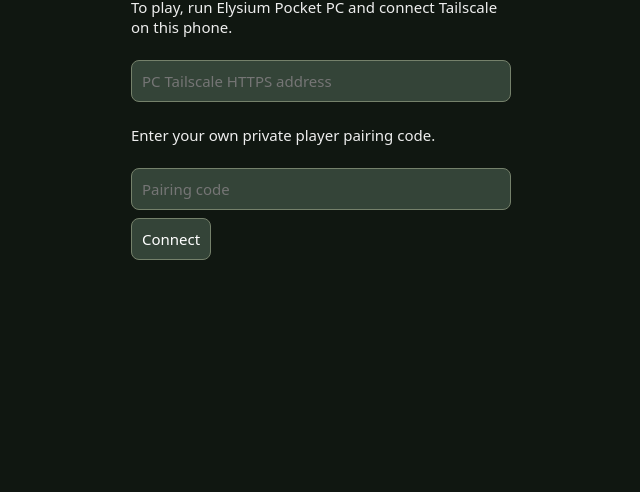
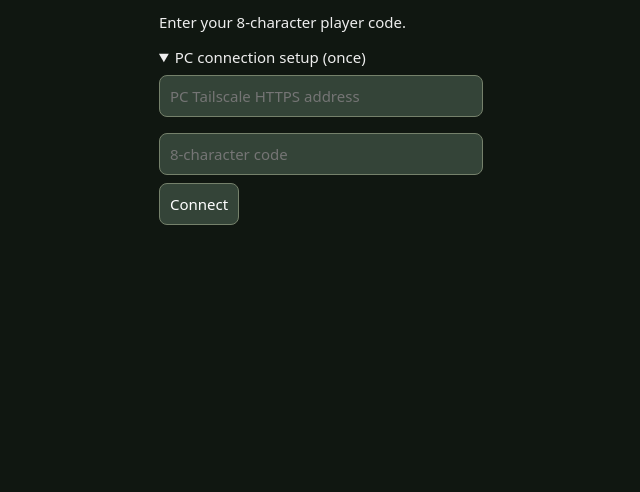
Before and after one commit to timmytwopointoh/WYRDFLUX-iPhone-Web, a plain HTML site: page elysium-pocket/index.html in a window 1280 px wide. Shown: the part 308-800 px from the top of the page, without its empty margins (319-959 px from the left). Drawn offline with Linux system fonts and the light colour scheme.

Commit message:
Use eight-character join screen and remember private host from personalized setup link

```diff
--- a/elysium-pocket/index.html
+++ b/elysium-pocket/index.html
@@ -3,7 +3,7 @@
 <style>
 *{box-sizing:border-box}html,body{margin:0;height:100%;background:#101711;color:#eee;font:15px system-ui;overscroll-behavior:none}body{display:flex;flex-direction:column}header,nav{display:flex;align-items:center;gap:6px;padding:6px max(6px,env(safe-area-inset-right)) 6px max(6px,env(safe-area-inset-left));background:#233027;flex-wrap:wrap}header{justify-content:space-between}button,input{font:inherit;border:1px solid #75816b;background:#344438;color:white;border-radius:8px;padding:10px;min-height:42px}button:active{background:#64754f}#end{background:#633d2d}#map{min-height:0;flex:1;display:flex;align-items:center;justify-content:center;overflow:hidden;touch-action:none;background:#090d09}#frame{max-height:100%;max-width:100%;object-fit:contain;touch-action:none;user-select:none;-webkit-user-drag:none}#pair{margin:auto;padding:20px;max-width:420px}#pair input{width:100%;margin:8px 0}#game{display:none;flex:1;min-height:0;flex-direction:column}#status{font-size:13px}nav{justify-content:center}button{white-space:nowrap}#context.active{background:#a07838}
 </style></head><body>
-<section id="pair"><h2>Elysium Pocket</h2><p>Install from Safari with Share → Add to Home Screen. To play, run Elysium Pocket PC and connect Tailscale on this phone.</p><input id="pc" type="url" autocomplete="off" autocapitalize="off" placeholder="PC Tailscale HTTPS address"><p>Enter your own private player pairing code.</p><input id="code" type="text" autocomplete="off" autocapitalize="off" placeholder="Pairing code"><button id="join">Connect</button><p id="error"></p></section>
+<section id="pair"><h2>Elysium Pocket</h2><p>Enter your 8-character player code.</p><details id="setup"><summary>PC connection setup (once)</summary><input id="pc" type="url" autocomplete="off" autocapitalize="off" placeholder="PC Tailscale HTTPS address"></details><input id="code" type="text" autocomplete="off" autocapitalize="characters" maxlength="8" spellcheck="false" placeholder="8-character code"><button id="join">Connect</button><p id="error"></p></section>
 <section id="game"><header><strong id="seat"></strong><span id="status">Connecting…</span><button id="leave">Disconnect</button></header><div id="map"><img id="frame" draggable="false" alt="Game stream"></div><nav>
 <button data-key="j">◀ Commander</button><button data-key="n">Commander ▶</button><button data-key="r">Recruit</button><button data-key="t">Transfer</button><button data-key="p">Power</button><button data-key="l">Trade</button><button data-key="PageUp">Zoom +</button><button data-key="PageDown">Zoom −</button><button id="context">Inspect</button><button data-key="Escape">Back</button><button id="end">End turn</button>
 </nav></section>
@@ -11,8 +11,8 @@
 if(location.protocol==='https:'&&'serviceWorker' in navigator)navigator.serviceWorker.register('./sw.js',{scope:'./'}).catch(()=>{});
 let base='', token='', running=false, generation=0, inspect=false, tail=Promise.resolve(), lastTap=null, points=new Map(), gesture=null, frameURL='';
 const $=id=>document.getElementById(id), img=$('frame');
-const saved=new URLSearchParams(location.search).get('pc')||localStorage.getItem('elysium-pc')||'';
-$('pc').value=saved;
+const saved=new URLSearchParams(location.hash.slice(1)).get('pc')||new URLSearchParams(location.search).get('pc')||localStorage.getItem('elysium-pc')||'';
+$('pc').value=saved;try{if(saved){base=serverAddress();localStorage.setItem('elysium-pc',base);$('setup').style.display='none';}else $('setup').open=true;}catch{$('setup').open=true;}
 function serverAddress(){let h=$('pc').value.trim();if(!h.startsWith('https://'))h='https://'+h;let u=new URL(h);if(u.protocol!=='https:'||!/^([a-z0-9-]+\.)+ts\.net$/i.test(u.hostname)||u.username||u.password||u.search||u.hash||(u.port&&u.port!=='8443')||(u.pathname!=='/'&&u.pathname!=='/play'))throw Error('Enter your PC Tailscale HTTPS hostname');return 'https://'+u.hostname+':8443';}
 async function api(path,body){const r=await fetch(base+path,{method:body===undefined?'GET':'POST',cache:'no-store',headers:{'Authorization':'Bearer '+token,...(body===undefined?{}:{'Content-Type':'application/json'})},...(body===undefined?{}:{body:JSON.stringify(body)})});if(!r.ok)throw Error('Request failed '+r.status);return r;}
 function send(v){const g=generation;tail=tail.catch(()=>{}).then(async()=>{if(running&&g===generation)await api('/input',v)}).catch(()=>{$('status').textContent='Input failed';});return tail;}
@@ -21,7 +21,7 @@ function pos(x,y){let r=img.getBoundingClientRect();if(!img.naturalWidth||r.widt
 function click(kind,x,y){let p=pos(x,y);if(p)send({kind,...p});}
 function pan(dx,dy){let k=Math.abs(dx)>Math.abs(dy)?(dx>0?'ArrowLeft':'ArrowRight'):(dy>0?'ArrowUp':'ArrowDown');key(k);}
 function stop(){running=false;generation++;points.clear();if(gesture)clearTimeout(gesture.timer);gesture=null;if(frameURL){URL.revokeObjectURL(frameURL);frameURL='';}img.removeAttribute('src');$('pair').style.display='block';$('game').style.display='none';}
-$('join').onclick=async()=>{try{base=serverAddress();localStorage.setItem('elysium-pc',base);const r=await api('/join',{code:$('code').value.trim()});const j=await r.json();token=j.token;running=true;generation++;$('seat').textContent='Player '+j.player;$('pair').style.display='none';$('game').style.display='flex';$('code').value='';frames(generation);}catch(e){$('error').textContent=e.message+'. Check the PC launcher and Tailscale connection.';}};
+$('join').onclick=async()=>{try{base=serverAddress();localStorage.setItem('elysium-pc',base);const code=$('code').value.trim().toUpperCase();if(!/^[23456789ABCDEFGHJKLMNPQRSTUVWXYZ]{8}$/.test(code))throw Error('Enter all 8 characters');const r=await api('/join',{code});const j=await r.json();token=j.token;running=true;generation++;$('seat').textContent='Player '+j.player;$('pair').style.display='none';$('game').style.display='flex';$('code').value='';frames(generation);}catch(e){$('error').textContent=e.message+'. Check the PC launcher and Tailscale connection.';if(!base){$('setup').style.display='block';$('setup').open=true;}}};
 $('leave').onclick=async()=>{try{await api('/leave',{})}catch{}stop();token='';};
 async function frames(g){while(running&&g===generation){try{let r=await api('/frame');let b=await r.blob();if(g!==generation)return;let url=URL.createObjectURL(b);let old=frameURL;frameURL=url;img.src=url;if(old)URL.revokeObjectURL(old);$('status').textContent='Connected';}catch(e){$('status').textContent='Waiting for game view';}await new Promise(r=>setTimeout(r,100));}}
 document.querySelectorAll('[data-key]').forEach(b=>b.onclick=()=>key(b.dataset.key));
```
